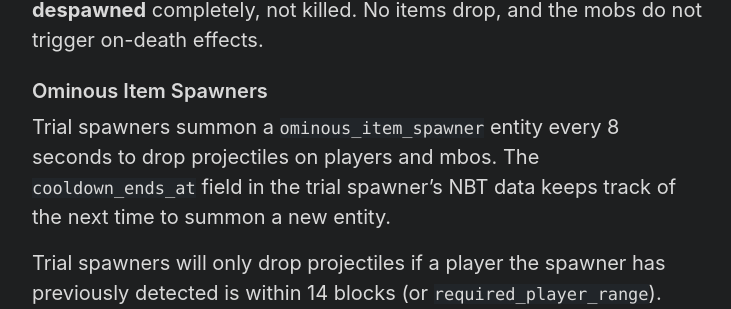
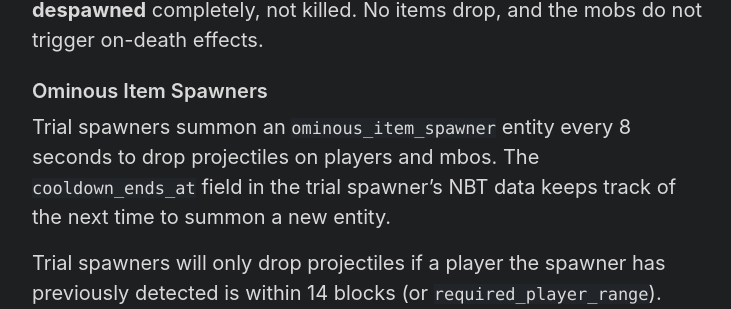
Before and after one commit to Tisawesomeness/tisawesomeness.github.io, a Jekyll site: the page built from snapshots/_posts/2024-03-31-24w13a.md, in a window 1280 px wide and 900 px high, scrolled down 5702 px. Shown: the part 145-454 px from the top of the window, without its empty margins (272-1003 px from the left). Built offline with Jekyll 4.4.1, drawn with Linux system fonts in a browser that asks for light colours; comment, search, counter and statistics services are not loaded; some of the changed lines change nothing that is shown.

Commit message:
Adjust formatting

```diff
--- a/snapshots/_posts/2024-03-31-24w13a.md
+++ b/snapshots/_posts/2024-03-31-24w13a.md
@@ -155,7 +155,7 @@
 
 ### Ominous Item Spawners
 
-Trial spawners summon a `ominous_item_spawner` entity every 8 seconds to drop projectiles on players and mbos. The `cooldown_ends_at` field in the trial spawner's NBT data keeps track of the next time to summon a new entity.
+Trial spawners summon an `ominous_item_spawner` entity every 8 seconds to drop projectiles on players and mbos. The `cooldown_ends_at` field in the trial spawner's NBT data keeps track of the next time to summon a new entity.
 
 Trial spawners will only drop projectiles if a player the spawner has previously detected is within 14 blocks (or `required_player_range`). Line of sight is not required.
 
@@ -327,8 +327,8 @@
 | Enchanted Book\*\*\*\*      | 1      | 2      |            | 2/23 = 8.696%  |
 | Diamond Chestplate\*        | 1      | 2 → 1  |            | 1/23 = 4.348%  |
 | Diamond Axe\*               | 1      | 2 → 1  |            | 1/23 = 4.348%  |
-| ~~Emerald Block~~ (removed) | 1 → 0  | 3 → 0  |            |                |
-| ~~Golden Apple~~ (removed)  | 1 → 0  | 2 → 0  |            |                |
+| ~~Emerald Block~~ (removed) | 1      | 3 → 0  |            |                |
+| ~~Golden Apple~~ (removed)  | 1      | 2 → 0  |            |                |
 
 † Enchanted with 0-10 levels (used to be with 5-15 levels), including treasure enchantments
 
```
